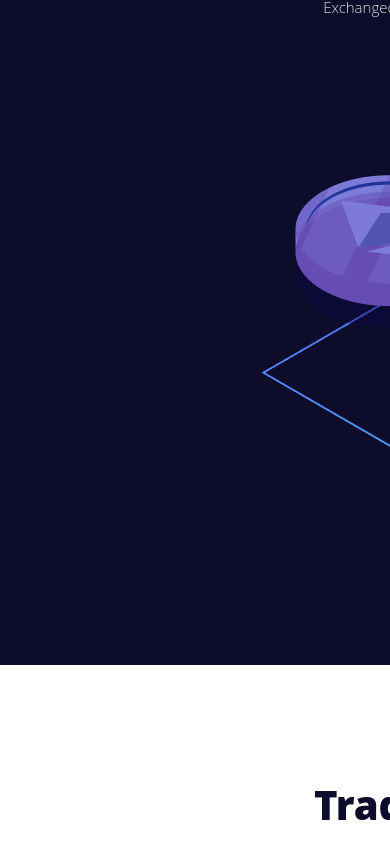
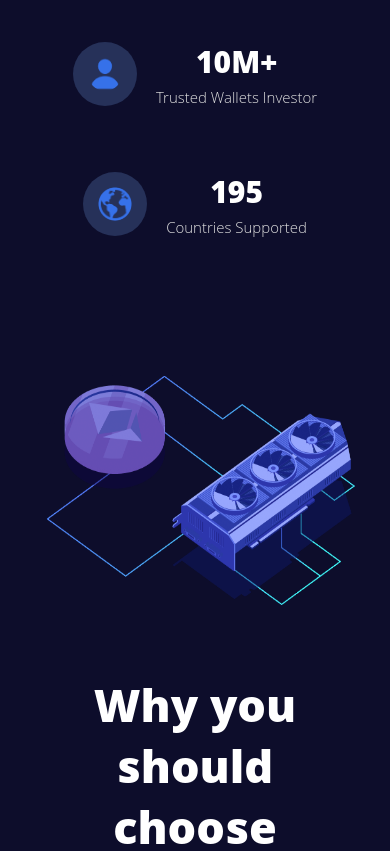
Before and after one commit to SamanMahalati/React-crypto, a React (Create React App) app: page / in a window 390 px wide. Shown: the part 1353-2204 px from the top of the page. Built offline with nearby package versions, Linux system fonts and the light colour scheme.

Commit message:
Make responsive HomeContent component

```diff
--- a/src/components/Home.js
+++ b/src/components/Home.js
@@ -5,6 +5,7 @@ import Landing from './Landing';
 import HomeContent from './HomeContent';
 import TradeSecure from './TradeSecure';
 import MarketDetails from './MarketDetails';
+
 
 const Home = () => {
     return (
--- a/src/components/HomeContent.js
+++ b/src/components/HomeContent.js
@@ -19,11 +19,26 @@ const Container = styled.section`
     justify-content: center;
     padding: 10rem 15rem 10rem 15rem;
     gap: 8rem;
+
+    @media screen and (max-width: 1500px) {
+        padding: 10rem 10rem 10rem 10rem;
+    }
+    @media screen and (max-width: 1350px) {
+        padding: 10rem 5rem 10rem 5rem;
+    }
+    @media screen and (max-width: 840px) {
+        padding: 10rem 2rem 10rem 2rem;
+    }
 `
 const CartContainer = styled.div`
     display: flex;
     align-items: center;
     justify-content: space-between;
+    @media screen and (max-width: 780px) {
+        flex-wrap: wrap;
+        justify-content: center;
+        gap: 4rem;
+    }
 `
 
 const Cart = styled.div`
@@ -38,22 +53,25 @@ const Cart = styled.div`
         width: 4rem;
         border-radius: 3rem;
     }
+
 `
 
 const CartTextContainer = styled.div`
     display: flex;
     flex-direction: column;
     gap: 5px;
-
+    width: 100%;
     h1 {
         color: #fff;
         font-weight: 900;
         font-size: 30px;
+        text-align: center;
     }
     h5 {
         color: #E0E0E0;
         font-weight: 300;
         font-size: 15px;
+        text-align: center;
     }
 `
 
@@ -62,6 +80,29 @@ const VectorContainer = styled.div`
     align-items: center;
     justify-content: space-between;
     width: 100%;
+    gap: 4rem;
+
+    @media screen and (max-width: 1200px) {
+        flex-direction: column;
+    }
+    @media screen and (max-width: 610px) {
+        img {
+            width: 25rem;
+            height: 15rem;
+        }
+    }
+    @media screen and (max-width: 440px) {
+        img {
+            width: 20rem;
+            height: 15rem;
+        }
+    }
+    @media screen and (max-width: 340px) {
+        img {
+            width: 17rem;
+            height: 13rem;
+        }
+    }
 `
 
 const VectorText = styled.div`
@@ -71,13 +112,16 @@ const VectorText = styled.div`
     h1 {
         font-size: 45px;
         color: #fff;
-        width: 40rem;
         font-weight: 900;
+        width: 100%;
+        text-align: center;
     }
     h5 {
         color: #E0E0E0;
         line-height: 1.7rem;
         width: 30rem;
+        width: 100%;
+        text-align: center;
     }
 `
 
```
